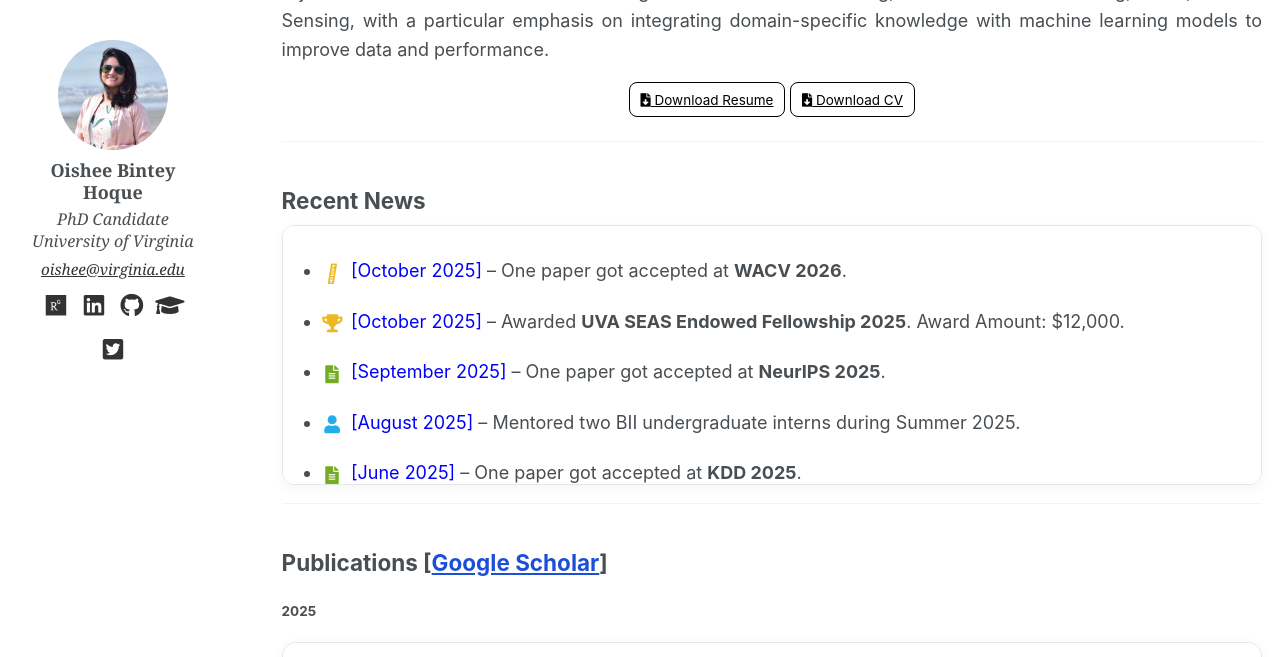
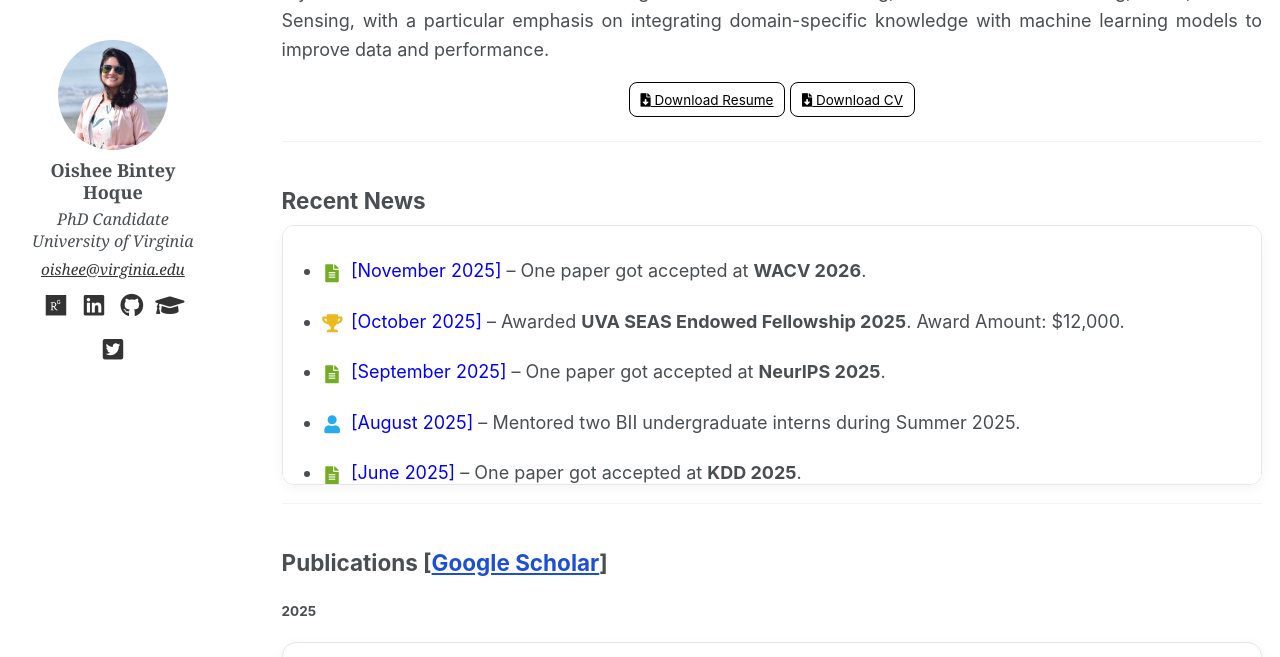
Before and after one commit to oishee-hoque/oishee-hoque.github.io, a Jekyll site: the page built from _pages/about.md, in a window 1280 px wide and 900 px high, scrolled down 355 px, cut to the strip 0-657 px from the top of the window. Built offline with Jekyll 4.4.1, drawn with Linux system fonts in a browser that asks for light colours.

Commit message:
recent news wacv style update

```diff
--- a/_pages/about.md
+++ b/_pages/about.md
@@ -41,8 +41,8 @@ My current research focuses on Knowledge-Guided Machine Learning, Multimodal Und
 ## Recent News
 <div class="news-block" markdown="1">
 
-- <span class="news-icon award"><i class="as fa-file-alt"></i></span>
-  <span style="color:Blue">[October 2025]</span> – One paper got accepted at **WACV 2026**.
+- <span class="news-icon pub"><i class="fas fa-file-alt"></i></span>
+  <span style="color:Blue">[November 2025]</span> – One paper got accepted at **WACV 2026**.
 
 - <span class="news-icon award"><i class="fas fa-trophy"></i></span>
   <span style="color:Blue">[October 2025]</span> – Awarded **UVA SEAS Endowed Fellowship 2025**. Award Amount: $12,000.
```
